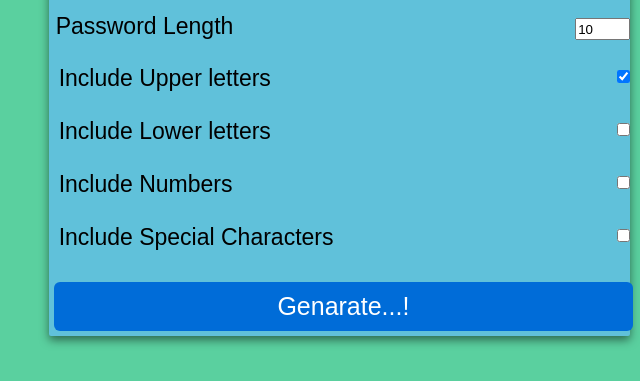
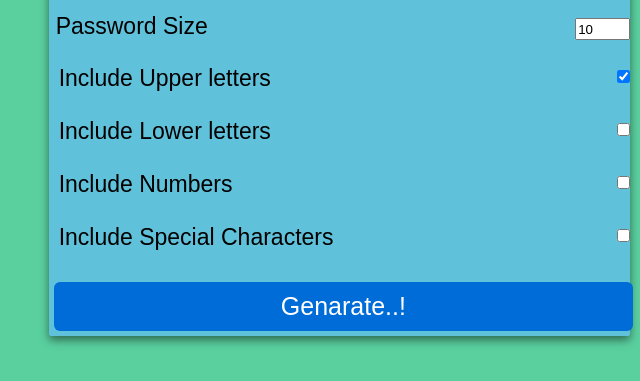
Before and after one commit to Kallangouda/Random-password, a plain HTML site: page index.html in a window 1280 px wide. Shown: the part 286-667 px from the top of the page, 301-941 px from the left. Drawn offline with Linux system fonts and the light colour scheme.

Commit message:
Update index.html

```diff
--- a/index.html
+++ b/index.html
@@ -15,7 +15,7 @@
             <span id="pass-box">Password</span>
             <div class="row">
                 <div class="left">
-                    Password Length
+                    Password Size
                 </div>
                 <div class="right">
                     <input type="number" name="" id="total-char" max="30" min="2" value="10" />
@@ -63,7 +63,7 @@
             </div>
             <div class="row">
                 <button id="btn">
-                    Genarate...!
+                    Genarate..!
                 </button>
             </div>
         </div>
```
